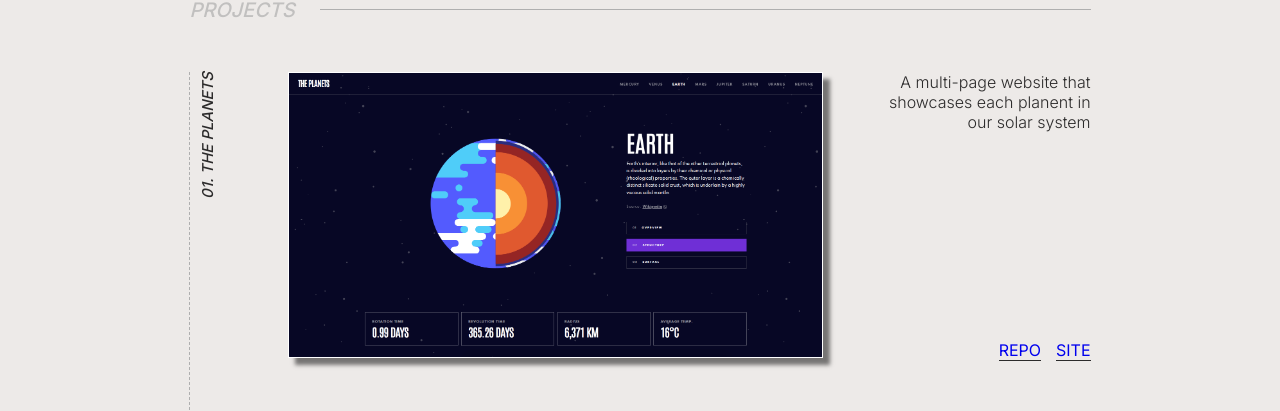
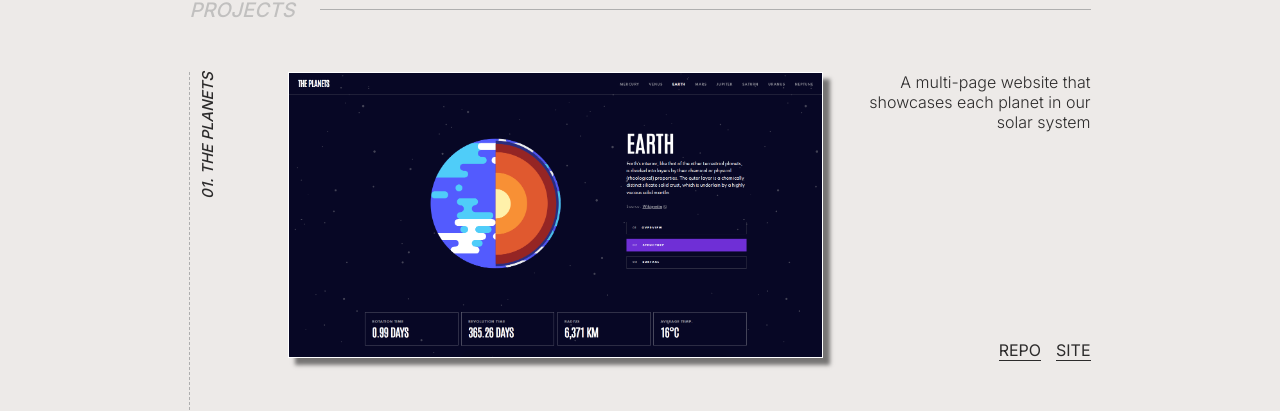
Before and after one commit to cjoak1028/portfolio-v1, a React (Create React App) app: page / in a window 1280 px wide. Shown: the part 1799-2210 px from the top of the page. Built offline with nearby package versions, Linux system fonts and the light colour scheme.

Commit message:
Fixed position of scroll-prompt

```diff
--- a/src/components/Hero/Hero.module.css
+++ b/src/components/Hero/Hero.module.css
@@ -9,6 +9,7 @@
     max-width: 100rem;
     margin: auto;
     margin-bottom: clamp(5rem, 8vw, 10rem);
+    position: relative;
 }
 
 .hero-text {
@@ -107,8 +108,9 @@ p {
     position: absolute;
     width: 100%;
     max-width: 100rem;
+    left: 0;
     bottom: clamp(3rem, 3vw, 4rem);
-    padding: 0 clamp(2rem, 6vw, 10rem);
+    margin: auto;
 }
 
 .scroll-prompt p {
@@ -132,14 +134,7 @@ p {
     .hero {
         flex-direction: row-reverse;
         align-items: center;
-    }
-
-    .hero-container, .scroll-prompt {
         width: 80%;
-    }
-
-    .scroll-prompt {
-        padding: 0;
     }
 
     .hero-text {
--- a/src/components/Layout/Section.module.css
+++ b/src/components/Layout/Section.module.css
@@ -16,7 +16,7 @@
     font-weight: var(--fw-medium);
     color: var(--c-sub);
     opacity: 0.7;
-    margin-right: clamp(1.5rem, 2vw, 3rem);
+    padding-right: clamp(1.5rem, 2vw, 3rem);
 }
 
 .line {
--- a/src/components/Projects/Projects.js
+++ b/src/components/Projects/Projects.js
@@ -17,7 +17,7 @@ const Projects = () => {
             </div>
             <div className={styles["project__text"]}>
               <p>
-                A multi-page website that showcases each planent in our solar
+                A multi-page website that showcases each planet in our solar
                 system
               </p>
               <ul className={styles["project__links"]}>
--- a/src/components/Projects/Projects.module.css
+++ b/src/components/Projects/Projects.module.css
@@ -67,6 +67,7 @@
 .project__links a {
     text-decoration: none;
     border-bottom: 1px solid var(--c-main);
+    color: var(--c-main);
 }
 
 .project__links a:visited {
```
